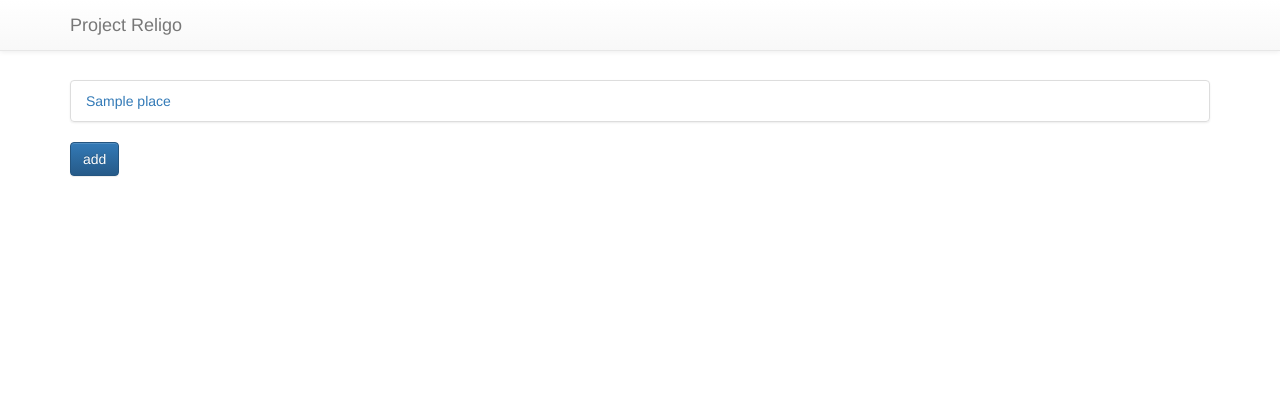
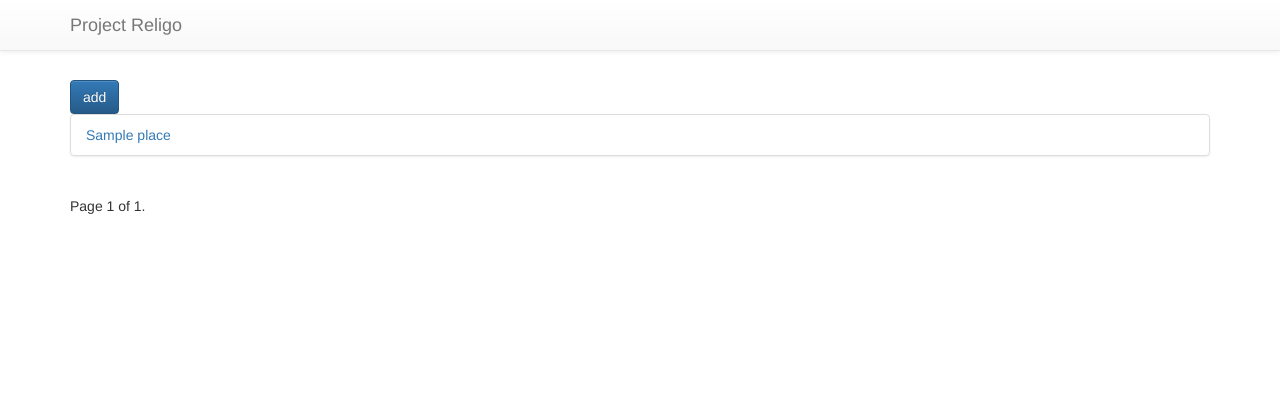
Before and after one commit to lighttiger2505/Religo, a Django app: page /religos/ in a window 1280 px wide. Shown: the top 420 px of the page. Run offline with Django 3.2, Linux system fonts and the light colour scheme; tables that the repository leaves empty hold one stand-in row (values such as "Sample post"); some libraries are stand-ins or nearby versions.

Commit message:
場所の一覧表示にページャ機能を追加

```diff
--- a/religos/templates/religos/index.html
+++ b/religos/templates/religos/index.html
@@ -3,27 +3,35 @@
 <!-- Main content start -->
 {% block content %}
 
-<!-- Condition check start -->
-{% if latest_place_list %}
+<!-- Main content start -->
 
-<!-- Exist place -->
+<!-- Add command button -->
+<a href="{% url 'religos:add' %}"><input type="button" class="btn btn-primary" value="add"></input>
+</a>
+
+<!-- Place list view -->
 <ul class="list-group">
-  {% for place in latest_place_list %}
+  {% for place in places %}
   <li class="list-group-item">
     <a href="{% url 'religos:detail' place.id %}">{{ place.name }}</a>
   </li>
   {% endfor %}
 </ul>
-{% else %}
-<!-- Not exist place -->
 
-<p>No place are available.</p>
+<!-- Pageer view -->
+<div class="pagination">
+  <span class="step-links">
+        {% if places.has_previous %}
+            <a href="?page={{ places.previous_page_number }}">previous</a>
+        {% endif %}
 
-{% endif %}
-<!-- Condition check end -->
+        <span class="current">
+            Page {{ places.number }} of {{ places.paginator.num_pages }}.
+        </span> {% if places.has_next %}
+  <a href="?page={{ places.next_page_number }}">next</a> {% endif %}
+  </span>
+</div>
 
-<a href="{% url 'religos:add' %}"><input type="button" class="btn btn-primary" value="add"></input>
-</a>
 
 {% endblock content %}
 <!-- Main content end -->
--- a/religos/views.py
+++ b/religos/views.py
@@ -4,7 +4,7 @@ from django.template import loader
 from django.shortcuts import render
 from django.urls import reverse
 from django.utils import timezone
-
+from django.core.paginator import Paginator, EmptyPage, PageNotAnInteger
 
 from .forms import PlaceForm
 from .forms import PhotoForm
@@ -14,12 +14,20 @@ from .google_vision import do_ocr
 
 
 def index(request):
-    latest_place_list = Place.objects.order_by('-add_date')[:5]
-    template = loader.get_template('religos/index.html')
-    context = {
-        'latest_place_list': latest_place_list,
-    }
-    return HttpResponse(template.render(context, request))
+    place_list = Place.objects.all()
+    paginator = Paginator(place_list, 10)
+    page = request.GET.get('page')
+
+    if page is None:
+        page = 1
+
+    try:
+        places = paginator.page(page)
+    except PageNotAnInteger:
+        places = paginator.page(page)
+    except EmptyPage:
+        places = paginator.page(paginator.num_pages)
+    return render(request, 'religos/index.html', {'places': places})
 
 
 def detail(request, place_id):
```
